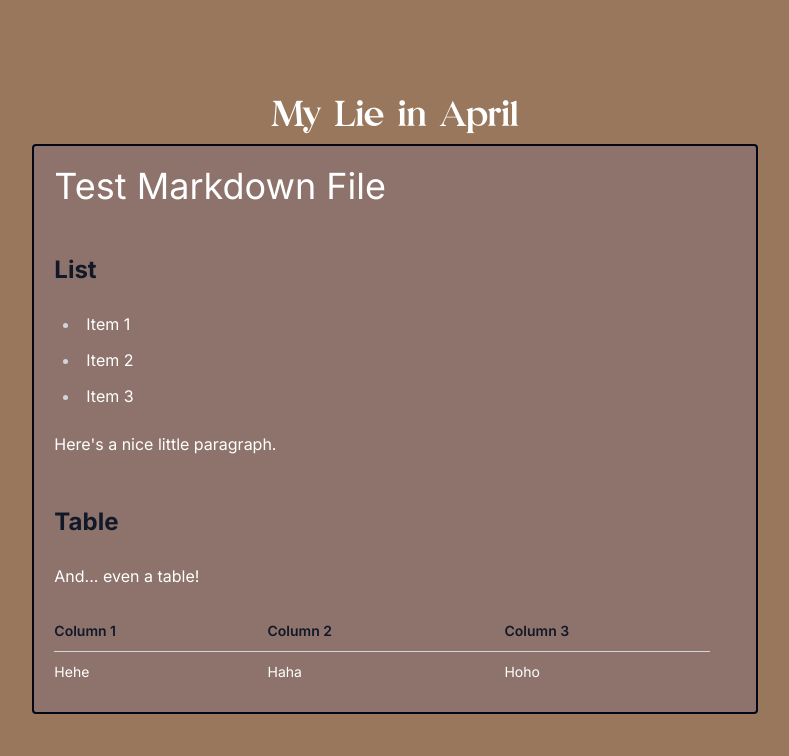
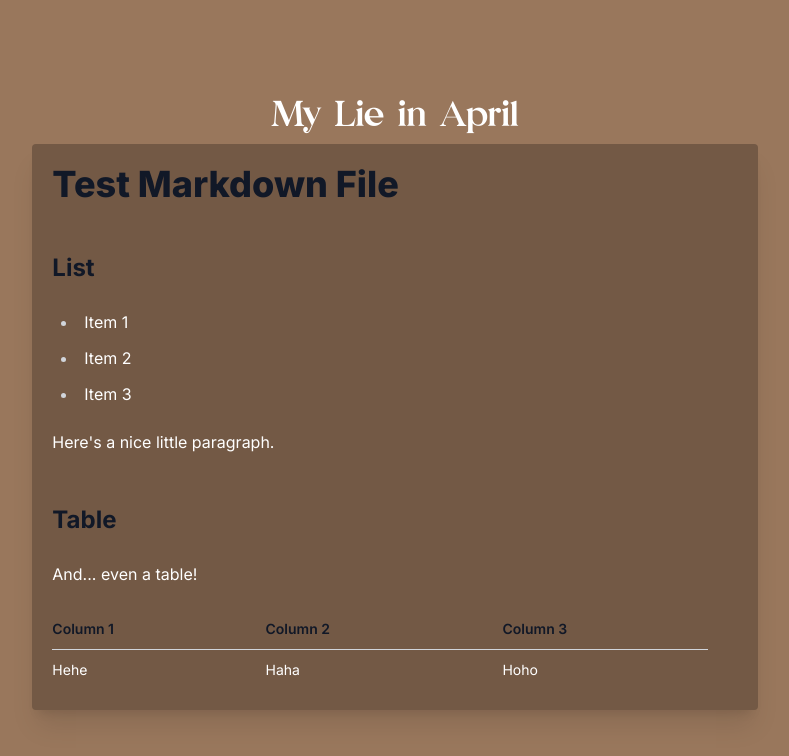
Before and after one commit to McNaBry/cataloguer, a Next.js app: page /entry in a window 1280 px wide. Shown: the top 756 px of the page, without its empty margins (245-1034 px from the left). Built offline with nearby package versions, Linux system fonts and the light colour scheme.

Commit message:
Adjust entry card style

```diff
--- a/app/entry/page.tsx
+++ b/app/entry/page.tsx
@@ -15,7 +15,7 @@ function MarkdownContent() {
 
 function EntryCard() {
   return (
-    <div className="w-full lg:w-2/3 h-fit bg-brown-rose border-solid border-2 border-slate-950 p-5 rounded ring-black/5">
+    <div className="w-full lg:w-2/3 h-fit bg-sorrell-darker p-5 rounded shadow-xl">
       <MarkdownContent />
     </div>
   )
--- a/app/layout.tsx
+++ b/app/layout.tsx
@@ -24,7 +24,7 @@ export default function RootLayout({
   children: React.ReactNode
 }) {
   return (
-    <html lang="en" className="h-full bg-sorrell-brown text-white">
+    <html lang="en" className="min-h-full h-fit bg-sorrell-brown text-white">
       <body className={`h-full p-5 md:p-24 ${emerland.variable} ${inter.variable} font-inter`}>{children}</body>
     </html>
   )
--- a/tailwind.config.ts
+++ b/tailwind.config.ts
@@ -17,6 +17,7 @@ const config: Config = {
         'chestnut': '#954535',
         'chestnut-brown': '#5B2516',
         'sorrell-brown': '#99775C',
+        'sorrell-darker': '#735945',
         'brown-rose': '#8D736C',
         'narvik': '#EAE7DD',
         'button': '#5C9977',
@@ -32,9 +33,8 @@ const config: Config = {
           css: {
             color: 'white',
             fontFamily: 'Inter',
-            h1: {
+            '--tw-prose-headings': {
               color: 'white',
-              fontWeight: 'normal'
             }
           }
         }
```
